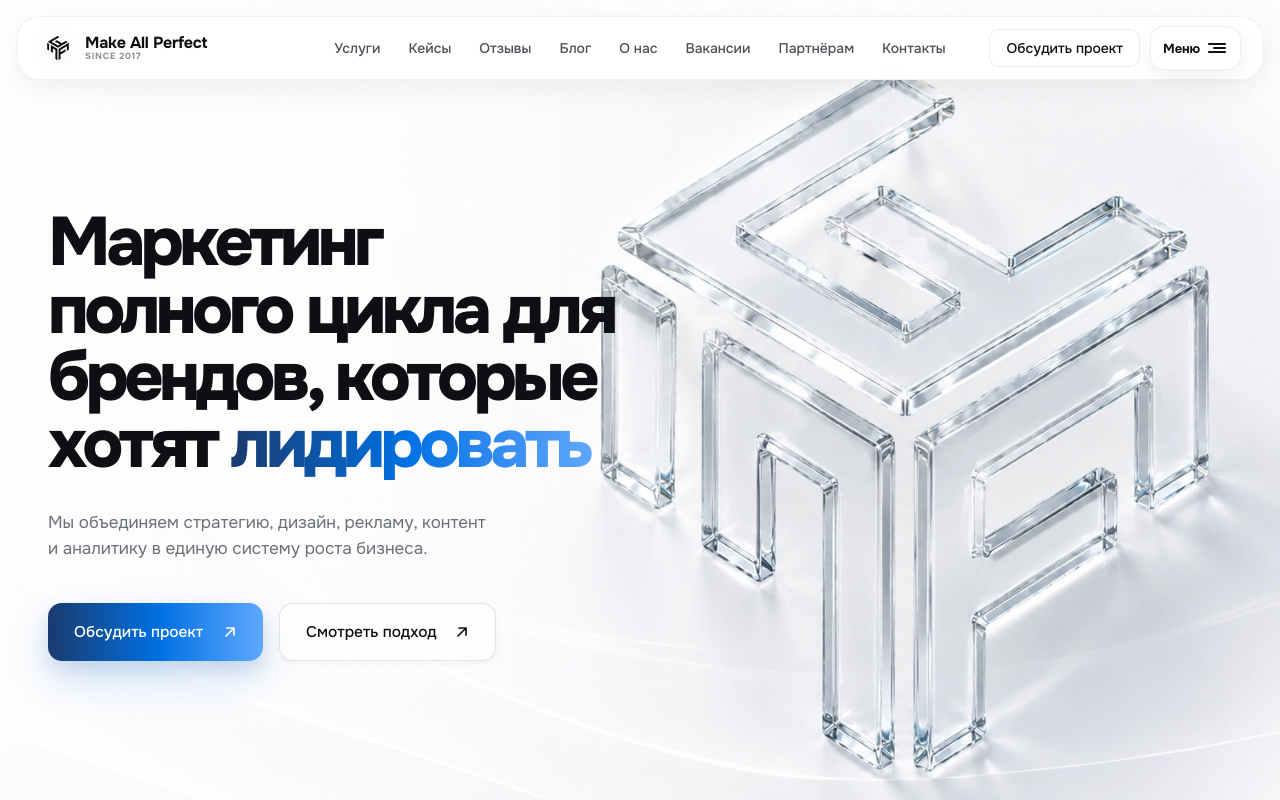
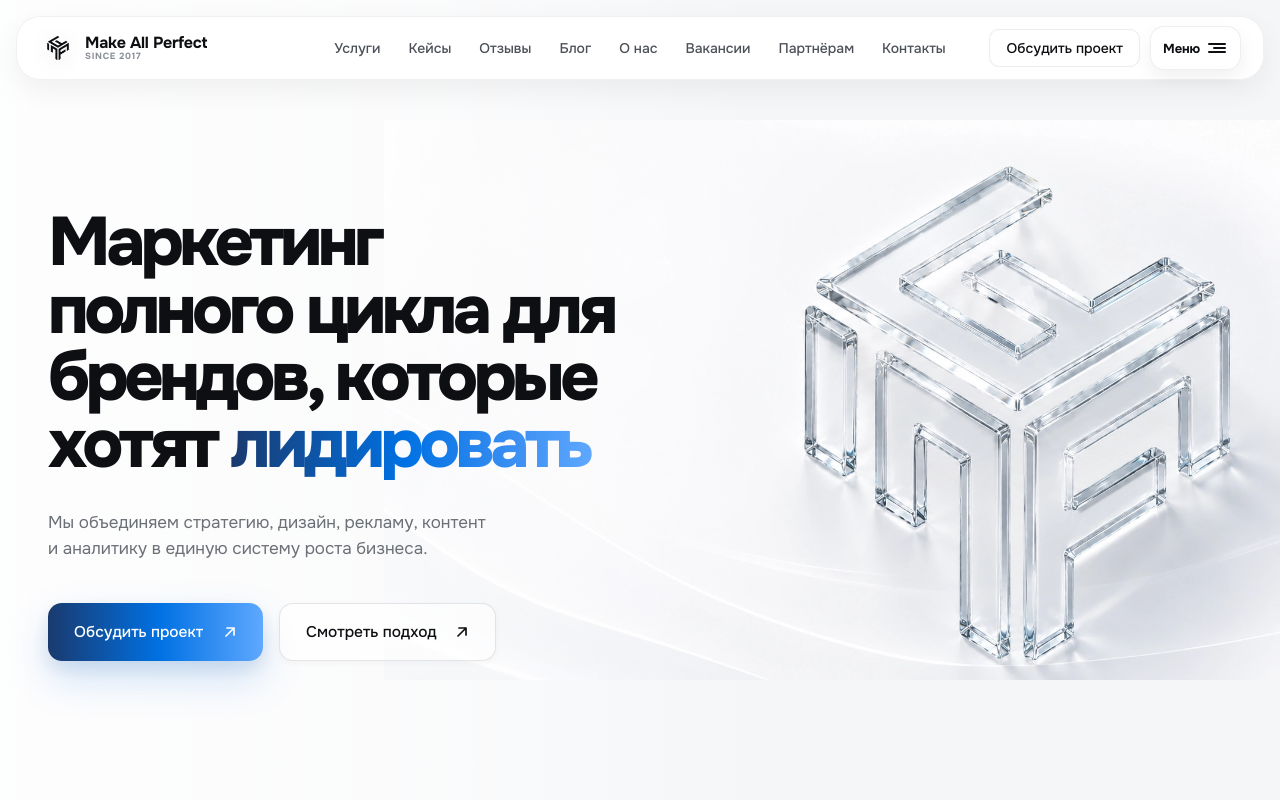
Before and after one commit to makeallperfectcompany/map2, a Next.js app: page / in a window 1280 px wide. Shown: the top 800 px of the page. Built offline with nearby package versions, Linux system fonts and the light colour scheme.

Commit message:
desktop hero: уменьшил стеклянный лого на 30% через scale

```diff
--- a/src/components/sections/HeroSection.module.css
+++ b/src/components/sections/HeroSection.module.css
@@ -17,6 +17,8 @@
   object-position: center right;
   z-index: 0;
   user-select: none; pointer-events: none;
+  transform: scale(0.7);
+  transform-origin: right center;
 }
 .heroSection::before {
   content: "";
```
